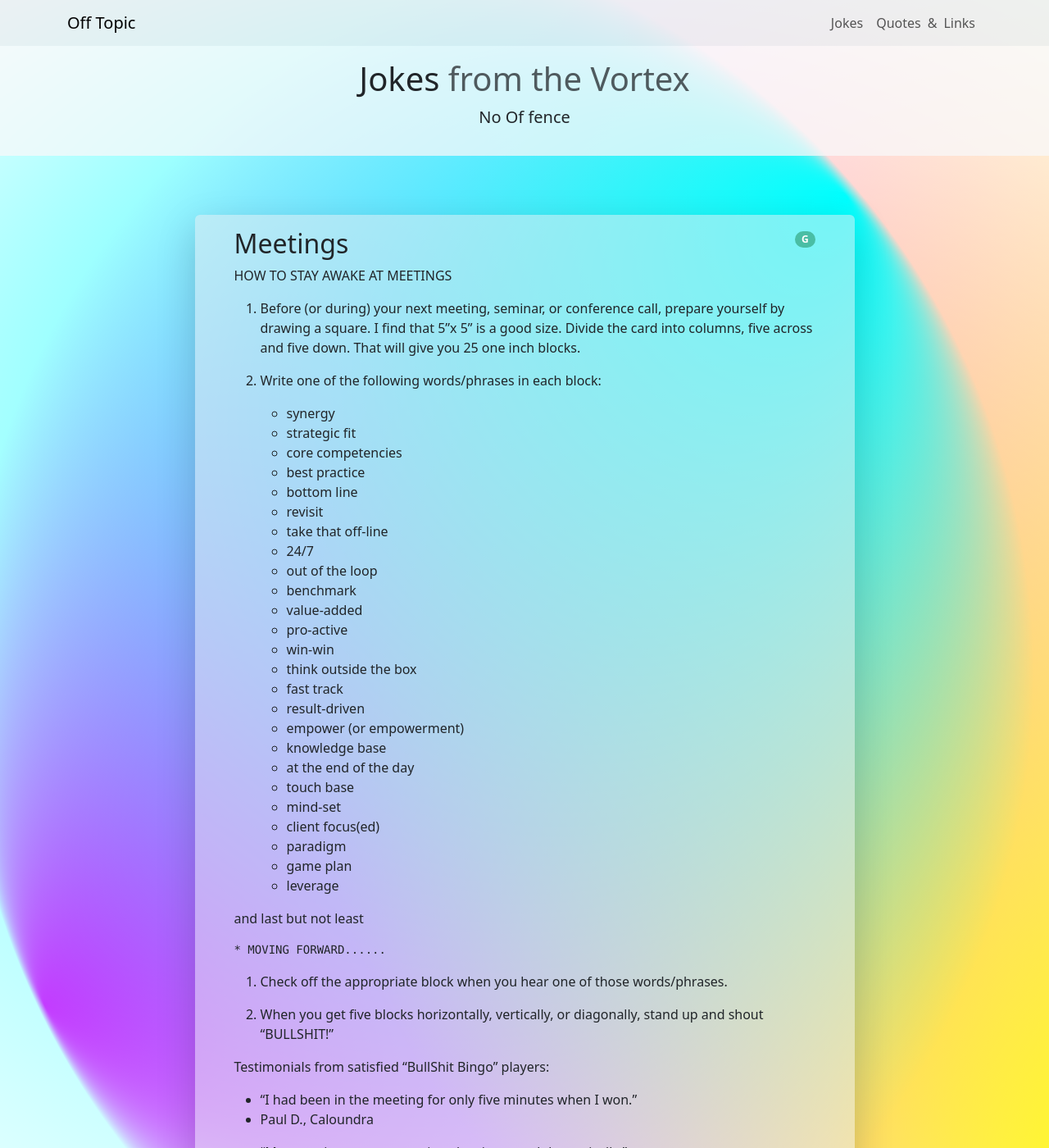
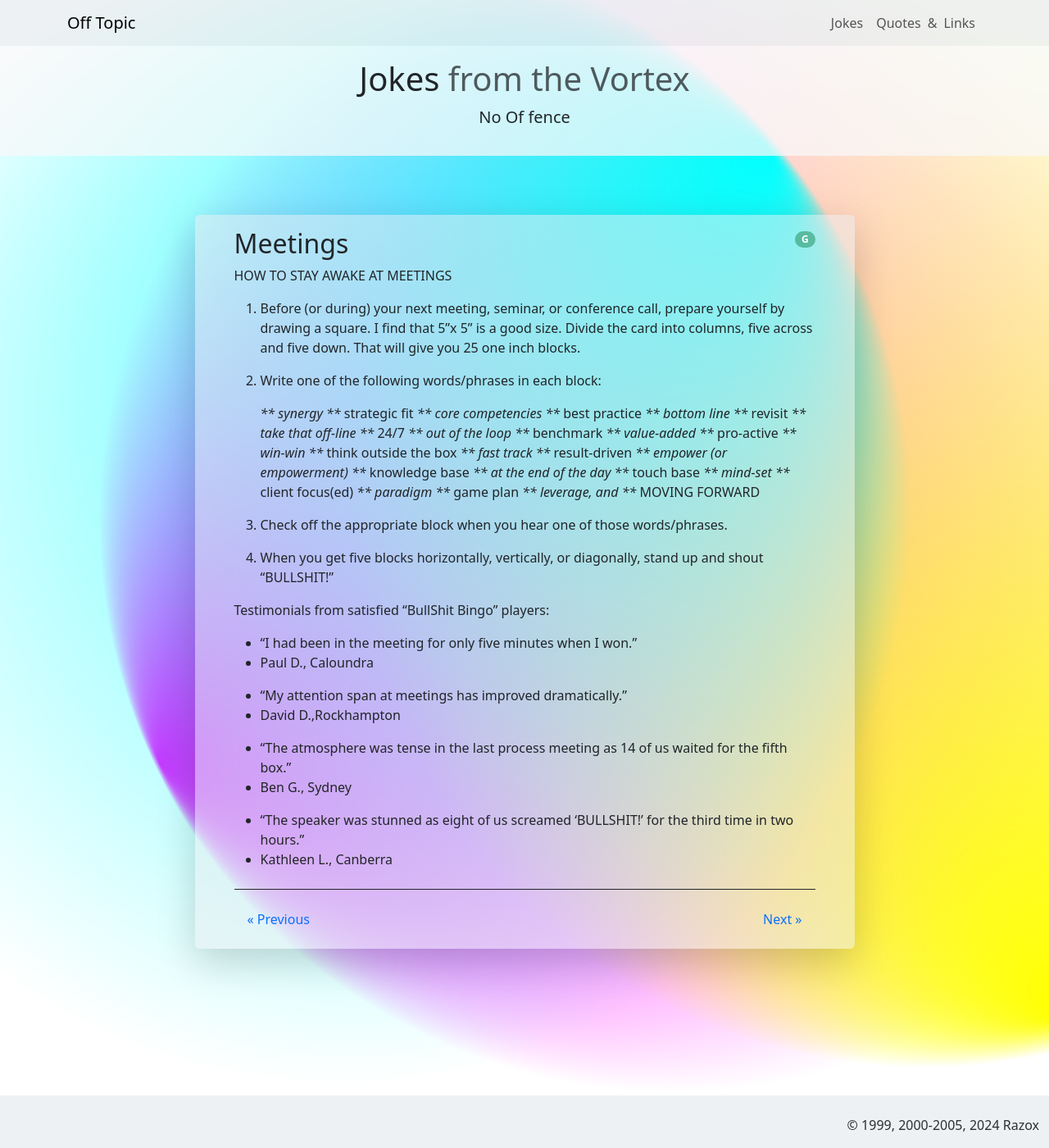
Before and after one commit to raz0x/razox, a Jekyll site: the page built from _jokes/meetings.md, in a window 1280 px wide and 1400 px high. Shown: the whole window at 82% size. Built offline with Jekyll 4.4.1, drawn with Linux system fonts in a browser that asks for light colours.

Commit message:
Update meetings.md

```diff
--- a/_jokes/meetings.md
+++ b/_jokes/meetings.md
@@ -8,35 +8,32 @@ HOW TO STAY AWAKE AT MEETINGS
 
 2. Write one of the following words/phrases in each block:
 
-    * synergy
-    * strategic fit
-    * core competencies
-    * best practice
-    * bottom line
-    * revisit
-    * take that off-line
-    * 24/7
-    * out of the loop
-    * benchmark
-    * value-added
-    * pro-active
-    * win-win
-    * think outside the box
-    * fast track
-    * result-driven
-    * empower (or empowerment)
-    * knowledge base
-    * at the end of the day
-    * touch base
-    * mind-set
-    * client focus(ed)
-    * paradigm
-    * game plan
-    * leverage
-
-and last but not least
-
-    * MOVING FORWARD......
+    *** synergy
+    *** strategic fit
+    *** core competencies
+    *** best practice
+    *** bottom line
+    *** revisit
+    *** take that off-line
+    *** 24/7
+    *** out of the loop
+    *** benchmark
+    *** value-added
+    *** pro-active
+    *** win-win
+    *** think outside the box
+    *** fast track
+    *** result-driven
+    *** empower (or empowerment)
+    *** knowledge base
+    *** at the end of the day
+    *** touch base
+    *** mind-set
+    *** client focus(ed)
+    *** paradigm
+    *** game plan
+    *** leverage, and
+    *** MOVING FORWARD
 
 3. Check off the appropriate block when you hear one of those words/phrases.
 
```
